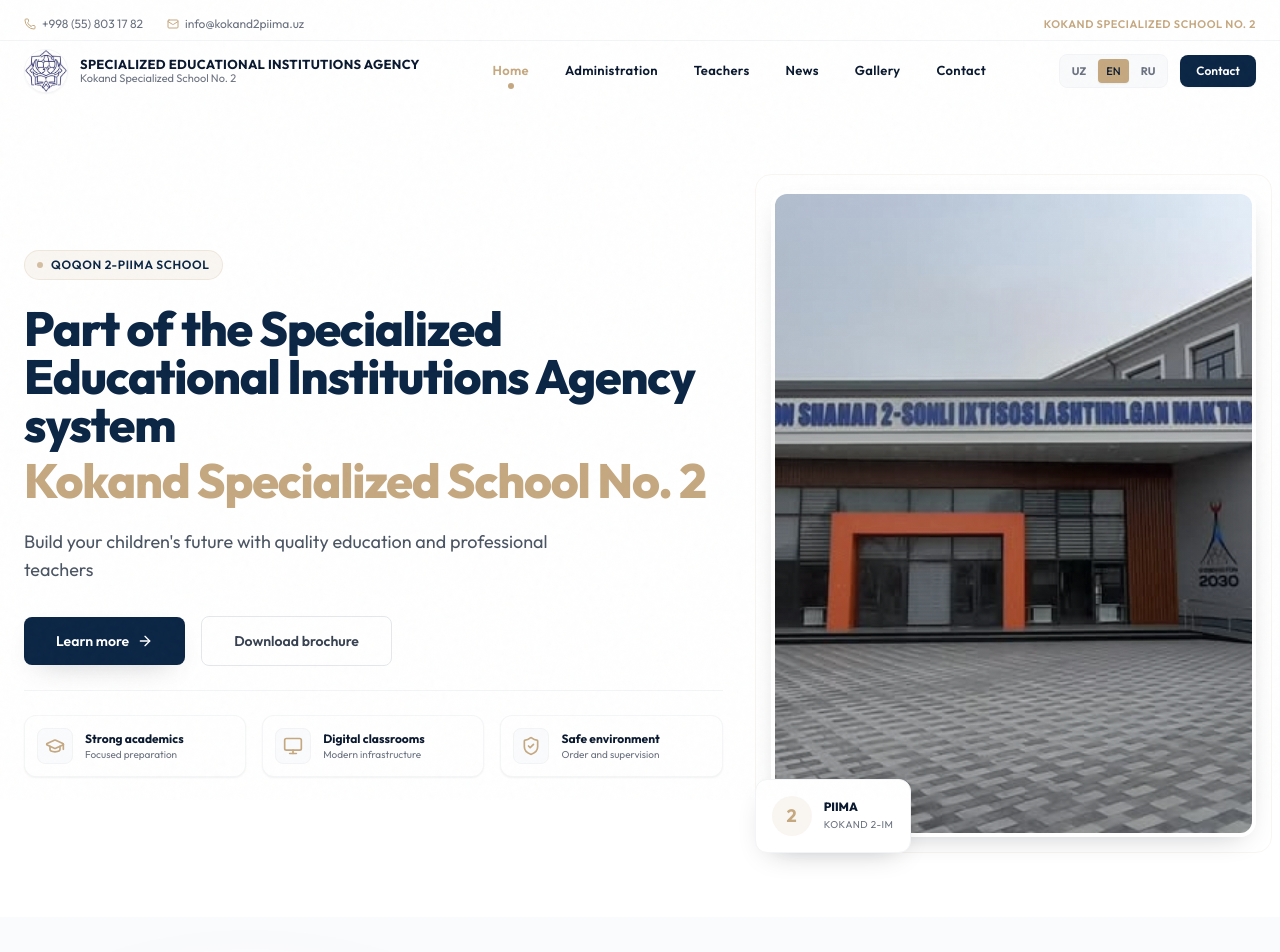
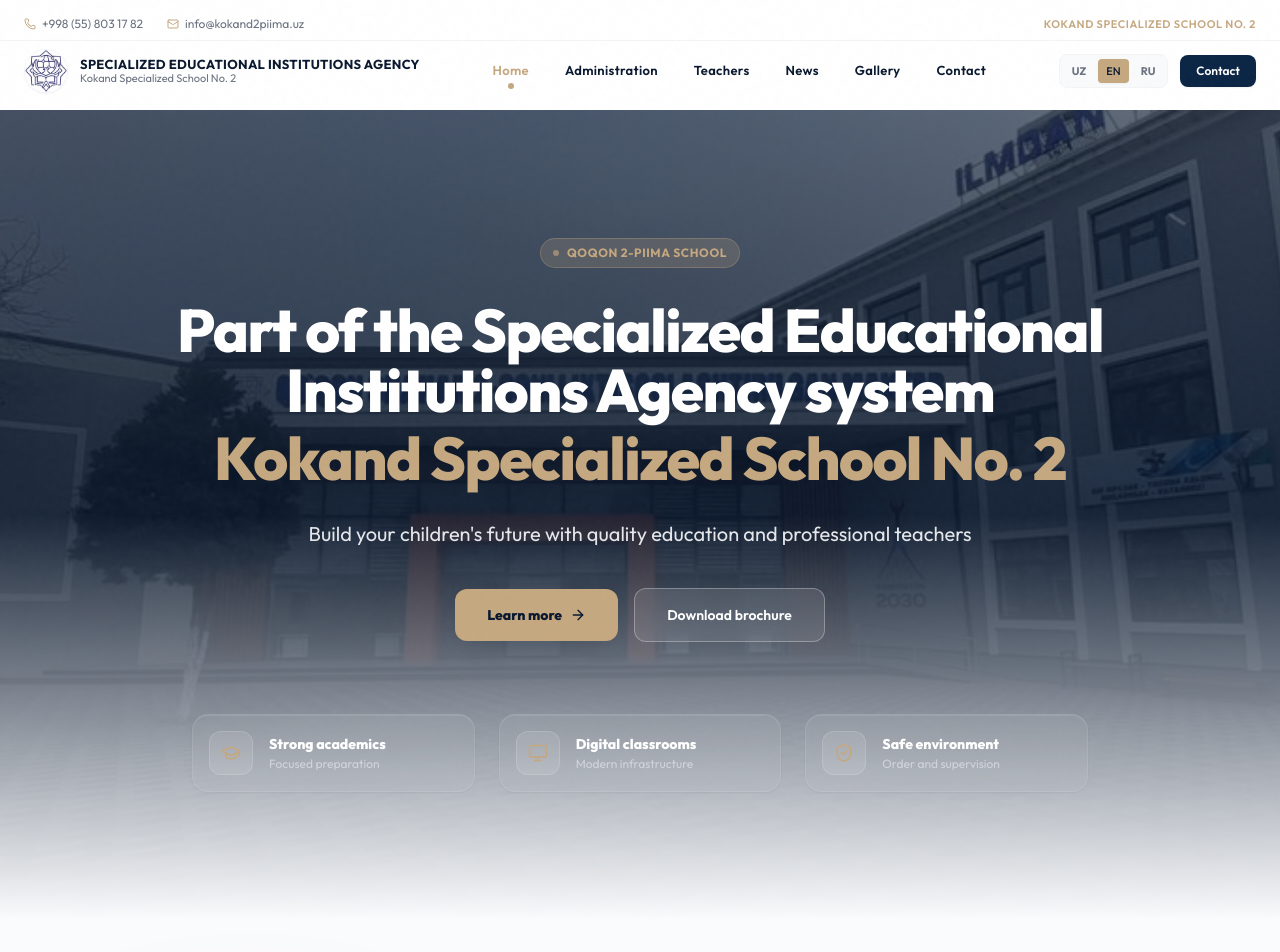
Before and after one commit to DarkNiobium/Kokand-2-Specialized-School, a React (Vite) app: page / in a window 1280 px wide. Shown: the top 952 px of the page. Built offline with nearby package versions, Linux system fonts and the light colour scheme.

Commit message:
style: full-width Hero background wallpaper and populate real school data

```diff
--- a/src/components/home/Hero.tsx
+++ b/src/components/home/Hero.tsx
@@ -37,62 +37,58 @@
     }
   };
 
-  const imageVariants: Variants = {
-    hidden: { opacity: 0, scale: 1.05 },
-    visible: {
-      opacity: 1,
-      scale: 1,
-      transition: {
-        duration: 1.2,
-        ease: "easeOut"
-      }
-    }
-  };
+  return (
+    <section className="relative min-h-[580px] lg:min-h-[700px] flex items-center justify-center overflow-hidden py-20 lg:py-32">
+      {/* Background wallpaper with zoom effect */}
+      <motion.div
+        initial={{ scale: 1.08, opacity: 0 }}
+        animate={{ scale: 1, opacity: 1 }}
+        transition={{ duration: 1.5, ease: "easeOut" }}
+        className="absolute inset-0 z-0 bg-cover bg-center"
+        style={{
+          backgroundImage: `url(${entranceImage})`
+        }}
+      />
 
-  return (
-    <section className="relative min-h-[550px] lg:min-h-[640px] flex items-center overflow-hidden py-12 lg:py-20 bg-white">
-      {/* Decorative background shapes */}
-      <div className="absolute top-10 right-0 w-[40%] h-[80%] bg-[#EEF4F8] rounded-l-[100px] -z-10 pointer-events-none" />
-      <div className="absolute bottom-10 left-10 w-24 h-24 bg-brand-gold/10 rounded-full blur-xl -z-10 pointer-events-none" />
+      {/* Deep overlay to blend wallpaper into background and keep text readable */}
+      <div className="absolute inset-0 bg-gradient-to-b from-[#0A192F]/65 via-[#0A192F]/85 to-[#FAFBFD] z-10 pointer-events-none" />
 
-      <div className="container mx-auto px-4 lg:px-6 relative z-10">
+      <div className="container mx-auto px-4 lg:px-6 relative z-20 text-center max-w-5xl">
         <motion.div
-          className="grid grid-cols-1 lg:grid-cols-12 gap-12 items-center"
+          className="flex flex-col items-center justify-center space-y-6 md:space-y-8"
           variants={containerVariants}
           initial="hidden"
           animate="visible"
         >
-          {/* Text Content Column (Left) */}
-          <div className="lg:col-span-7 text-left space-y-6">
-            <motion.div variants={itemVariants} className="inline-flex items-center gap-2 px-3 py-1.5 rounded-full bg-brand-gold/10 border border-brand-gold/20 text-brand-navy font-semibold text-xs tracking-wider uppercase">
+          <motion.div variants={itemVariants} className="inline-flex items-center gap-2 px-3 py-1.5 rounded-full bg-brand-gold/20 border border-brand-gold/30 text-brand-gold font-bold text-xs tracking-wider uppercase backdrop-blur-md">
             <span className="w-1.5 h-1.5 rounded-full bg-brand-gold animate-pulse" />
             Qoqon 2-PIIMA School
           </motion.div>
 
           <motion.h1
             variants={itemVariants}
-              className="text-3xl sm:text-4xl md:text-5xl font-extrabold text-brand-dark tracking-tight leading-[1.1] text-wrap balance"
+            className="text-3xl sm:text-5xl md:text-6xl font-extrabold tracking-tight leading-[1.1] text-wrap balance text-white"
           >
-              <span className="text-brand-navy block mb-2">{t.hero.titleTop}</span>
+            <span className="block mb-2">{t.hero.titleTop}</span>
             <span className="text-brand-gold">{t.hero.titleBottom}</span>
           </motion.h1>
 
           <motion.p
             variants={itemVariants}
-              className="text-gray-600 text-base sm:text-lg leading-relaxed max-w-xl text-wrap pretty"
+            className="text-gray-200 text-base sm:text-lg md:text-xl leading-relaxed max-w-3xl text-wrap pretty"
           >
             {t.hero.subtitle}
           </motion.p>
 
           <motion.div
             variants={itemVariants}
-              className="flex flex-wrap items-center gap-4 pt-2"
+            className="flex flex-wrap items-center justify-center gap-4 pt-2"
           >
             <motion.a
               href="#about"
-                whileHover={{ y: -2, scale: 1.01 }}
+              whileHover={{ y: -2 }}
               whileTap={{ scale: 0.98 }}
-                className="px-8 py-3.5 rounded-lg bg-brand-navy text-white font-semibold text-sm hover:bg-brand-navy/95 transition-all inline-flex items-center gap-2 shadow-premium"
+              className="px-8 py-4 rounded-xl bg-brand-gold text-brand-dark font-extrabold text-sm hover:bg-brand-gold/90 transition-all inline-flex items-center gap-2 shadow-premium"
             >
               {t.hero.primaryAction}
               <ArrowRight size={16} />
@@ -100,71 +96,32 @@
             <motion.button
               whileHover={{ y: -2 }}
               whileTap={{ scale: 0.98 }}
-                className="px-8 py-3.5 rounded-lg border border-gray-200 text-gray-700 bg-white/50 backdrop-blur-sm font-semibold text-sm hover:bg-gray-50 transition-all"
+              className="px-8 py-4 rounded-xl border border-white/30 text-white bg-white/10 backdrop-blur-md font-semibold text-sm hover:bg-white/20 transition-all"
             >
               {t.hero.secondaryAction}
             </motion.button>
           </motion.div>
 
-            {/* Feature Badges */}
+          {/* Premium translucent feature badges */}
           <motion.div
             variants={itemVariants}
-              className="grid grid-cols-1 sm:grid-cols-3 gap-4 pt-6 border-t border-gray-100"
+            className="grid grid-cols-1 sm:grid-cols-3 gap-6 pt-10 w-full max-w-4xl"
           >
             {featureItems.map((item, idx) => (
               <div
                 key={idx}
-                  className="flex items-center gap-3 p-3 rounded-xl bg-white border border-gray-100/80 shadow-sm hover:shadow-md transition-all duration-300 group hover:border-brand-gold/30"
+                className="flex items-center gap-4 p-4 rounded-2xl bg-white/5 border border-white/10 shadow-glass backdrop-blur-md hover:bg-white/10 hover:border-brand-gold/30 transition-all duration-300 group"
               >
-                  <div className="flex-shrink-0 w-9 h-9 rounded-lg bg-[#FAFBFD] border border-gray-100 text-brand-gold flex items-center justify-center group-hover:bg-brand-gold group-hover:text-brand-dark transition-colors duration-300">
+                <div className="flex-shrink-0 w-11 h-11 rounded-xl bg-white/10 border border-white/15 text-brand-gold flex items-center justify-center group-hover:bg-brand-gold group-hover:text-brand-dark transition-all duration-300">
                   {item.icon}
                 </div>
                 <div className="text-left min-w-0">
-                    <p className="text-xs font-bold text-brand-dark truncate">{item.title}</p>
-                    <p className="text-[10px] text-gray-500 truncate">{item.text}</p>
+                  <p className="text-sm font-extrabold text-white truncate leading-tight">{item.title}</p>
+                  <p className="text-xs text-gray-300 mt-1 truncate leading-none">{item.text}</p>
                 </div>
               </div>
             ))}
           </motion.div>
-          </div>
-
-          {/* Portrait Image Frame Column (Right) */}
-          <div className="lg:col-span-5 relative w-full flex justify-center items-center">
-            {/* Ambient glows and decorative frame borders */}
-            <div className="absolute -inset-4 border border-brand-gold/10 rounded-2xl -z-10" />
-            <div className="absolute inset-2 border-2 border-brand-gold/30 rounded-2xl -z-10" />
-
-            {/* Visual image mask frame */}
-            <motion.div
-              variants={imageVariants}
-              className="relative aspect-[4/3] sm:aspect-[4/3] lg:aspect-[3/4] w-full rounded-2xl overflow-hidden shadow-premium border-4 border-white"
-            >
-              <img
-                src={entranceImage}
-                alt="School Entrance"
-                className="w-full h-full object-cover"
-                loading="eager"
-              />
-              {/* Soft overlay on the image corner */}
-              <div className="absolute inset-0 bg-gradient-to-t from-brand-dark/20 to-transparent pointer-events-none" />
-            </motion.div>
-
-            {/* Float Badge */}
-            <motion.div
-              initial={{ opacity: 0, scale: 0.8 }}
-              animate={{ opacity: 1, scale: 1 }}
-              transition={{ delay: 0.8, type: "spring" }}
-              className="absolute -bottom-4 -left-4 bg-white border border-gray-100 rounded-xl p-4 shadow-premium flex items-center gap-3"
-            >
-              <div className="w-10 h-10 rounded-full bg-brand-gold/10 text-brand-gold flex items-center justify-center font-bold text-lg">
-                2
-              </div>
-              <div className="text-left">
-                <p className="text-xs font-extrabold text-brand-dark leading-none">PIIMA</p>
-                <p className="text-[10px] text-gray-500 mt-1 uppercase tracking-wider">{t.footer.brand}</p>
-              </div>
-            </motion.div>
-          </div>
         </motion.div>
       </div>
     </section>
--- a/src/data/siteData.ts
+++ b/src/data/siteData.ts
@@ -1,4 +1,4 @@
-export const leadership = [/*
+export const leadership = [
   {
     name: "Kamolov Otabek No'monjonivich",
     role: "Maktab direktori",
@@ -34,10 +34,10 @@
     role: "Bosh buxgalter",
     phone: "+998 (93) 371 91 93",
     email: ""
-  }*/
+  }
 ];
 
-export const teachers = [/*
+export const teachers = [
   { name: "Jurayev Kenjaboy", role: "Matematika o'qituvchisi", subject: "Matematika", phone: "+998 998 545 136", education: "KDTI 2003" },
   { name: "Umarova Munira", role: "Matematika o'qituvchisi", subject: "Matematika", phone: "+998 911 396 270", education: "KDTI 2015" },
   { name: "Qushakov Nuriddin", role: "Matematika o'qituvchisi", subject: "Matematika", phone: "+998 999 961 932", education: "KDTI 2007" },
@@ -80,9 +80,9 @@
   { name: "Tojiyeva Adiba", role: "Tarix o'qituvchisi", subject: "Tarix", phone: "+998 941 799 111", education: "FDU 2009" },
   { name: "Mexmonova Saboxon", role: "Tarix o'qituvchisi", subject: "Tarix", phone: "+998 971 256 328", education: "FDU 2005" },
   { name: "Yigitaliyeva Maloxatoy", role: "Tarix o'qituvchisi", subject: "Tarix", phone: "+998 945 426 407", education: "FDU 2005" }
-*/];
+];
 
-export const newsItems = [/*
+export const newsItems = [
   {
     id: 1,
     title: "Umumta'lim fanlaridan 2025-yilning 2-yarmida bo‘lib o‘tadigan milliy sertifikat imtihonlari",
@@ -124,10 +124,10 @@
     date: "2025-08-02",
     excerpt: "“Prezident iqtidorli farzandlari” Milliy dasturiga qabul 31-iyul kuni yakunlandi.",
     image: "https://images.unsplash.com/photo-1504384308090-c894fdcc538d?auto=format&fit=crop&w=1200&q=80"
-  }*/
+  }
 ];
 
-export const galleryImages = [/*
+export const galleryImages = [
   "https://images.unsplash.com/photo-1509062522246-3755977927d7?auto=format&fit=crop&w=1200&q=80",
   "https://images.unsplash.com/photo-1454165804606-c3d57bc86b40?auto=format&fit=crop&w=1200&q=80",
   "https://images.unsplash.com/photo-1524178232363-1fb2b075b655?auto=format&fit=crop&w=1200&q=80",
@@ -135,7 +135,7 @@
   "https://images.unsplash.com/photo-1503676382389-4809596d5290?auto=format&fit=crop&w=1200&q=80",
   "https://images.unsplash.com/photo-1519452632535-eda4a2596adb?auto=format&fit=crop&w=1200&q=80",
   "https://images.unsplash.com/photo-1523050854058-8df90110c9f1?auto=format&fit=crop&w=1200&q=80",
-  "https://images.unsplash.com/photo-1509062522246-3755977927d7?auto=format&fit=crop&w=1200&q=80"*/
+  "https://images.unsplash.com/photo-1509062522246-3755977927d7?auto=format&fit=crop&w=1200&q=80"
 ];
 
 export const contactInfo = {
```
Lines whose indentation alone changed are shown as unchanged.
